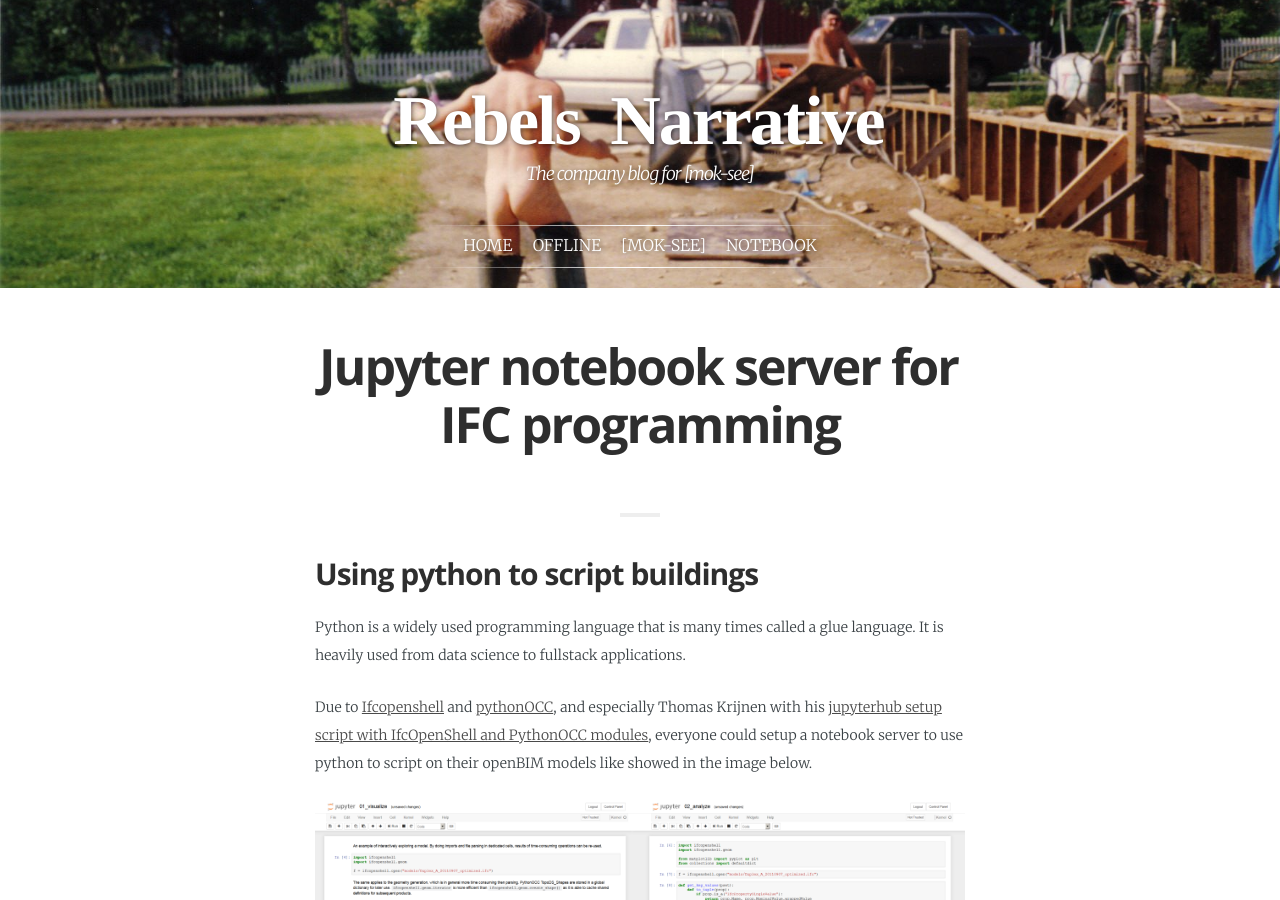
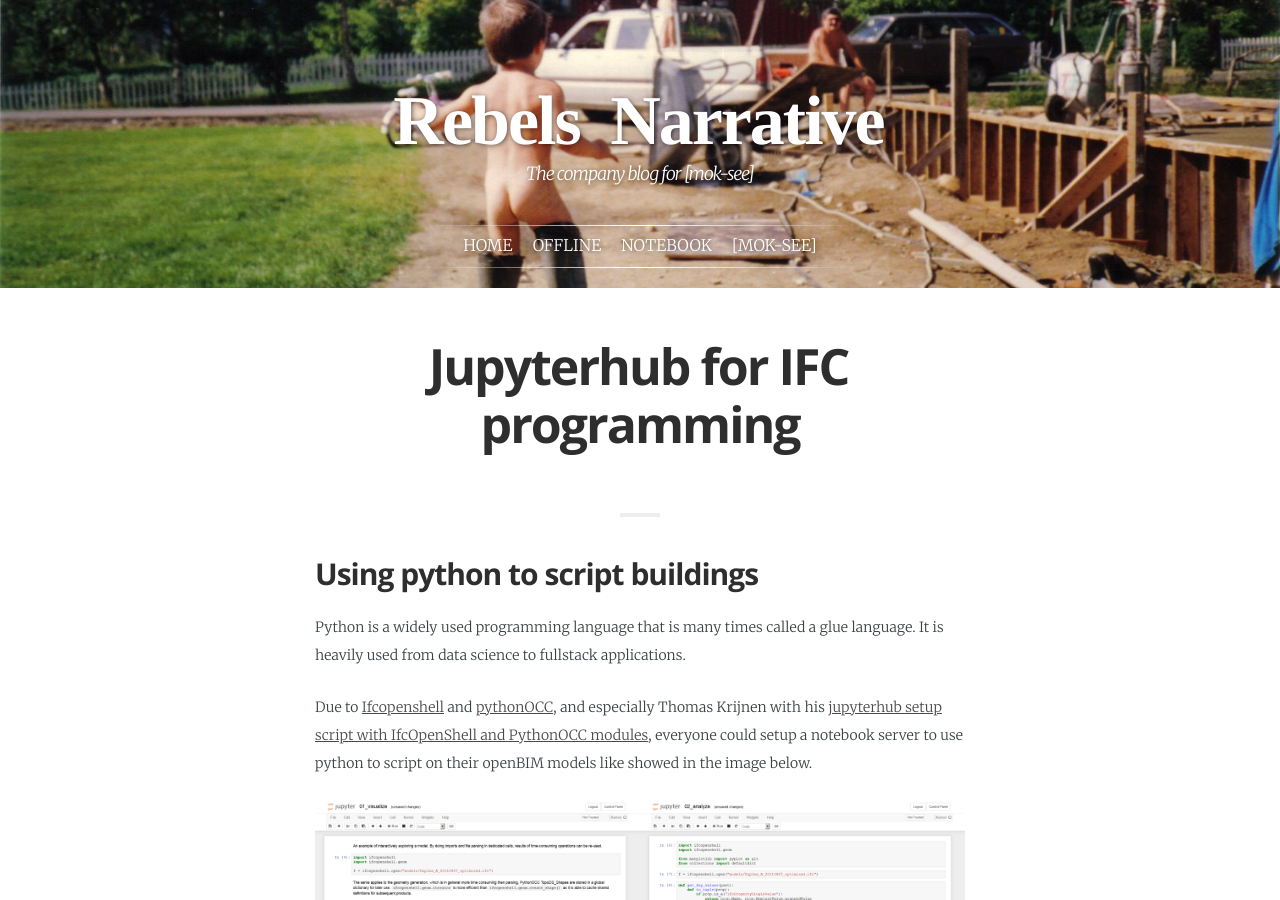
Before and after one commit to mok-see/mok-see.github.io, a Jekyll site: the page built from _pages/notebook.md, in a window 1280 px wide and 900 px high. Built offline with Jekyll 4.4.1, drawn with Linux system fonts in a browser that asks for light colours; some web fonts are replaced.

Commit message:
fixed layout on notebook site

```diff
--- a/_pages/notebook.md
+++ b/_pages/notebook.md
@@ -2,9 +2,9 @@
 layout:    page
 permalink: "/notebook"
 keywords:  jypyter notebook IFC Python openBIM
-title:     Jupyter notebook server for IFC programming
+title:     Jupyterhub for IFC programming
 menutitle: "Notebook"
-weight:    90
+weight:    80
 excerpt:   This page contains information and link to rebelsnarrativ's jupyter notebook.
 ---
 <script async defer src="https://buttons.github.io/buttons.js"></script>
@@ -22,9 +22,6 @@ Due to [Ifcopenshell](http://ifcopenshell.org/) and [pythonOCC](http://www.pytho
 
 To try it out, go to: [notebook.rebelsnarrativ.com](https://notebook.rebelsnarrative.com)
 
-
-
-
 <p class="github-button-container">
 <a class="github-button" href="https://github.com/mok-see" data-size="large" data-show-count="true" aria-label="Star [mok-see] on GitHub">[mok-see]</a>
 </p>
```
